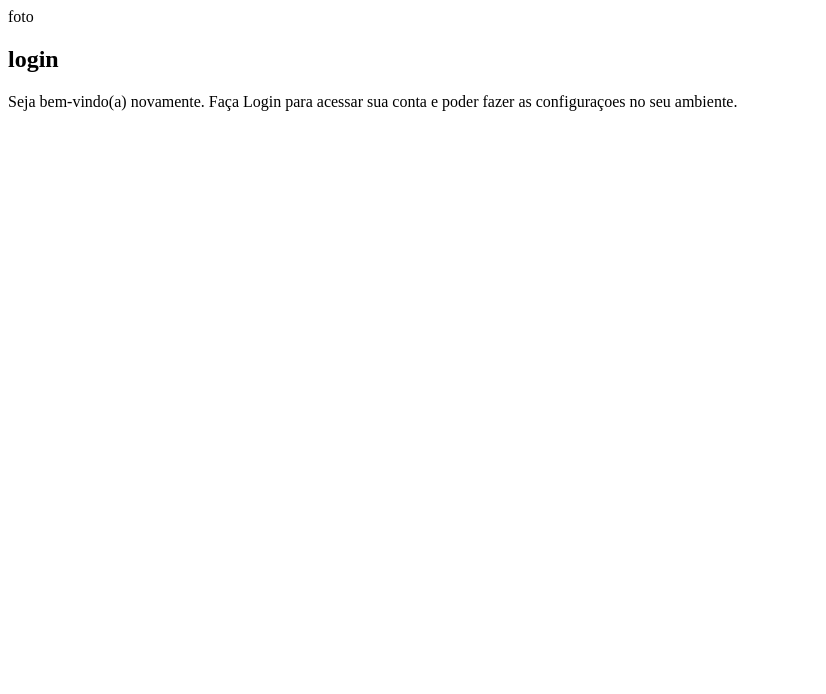
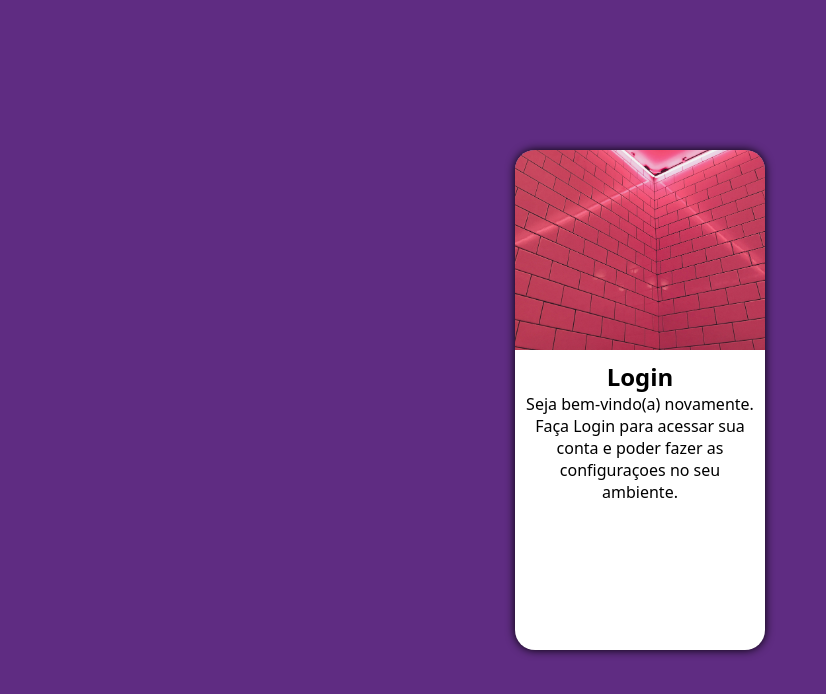
Before and after one commit to luiz-ferreira-bot/Tela-de-Loguim, a plain HTML site: page index.html in a window 1280 px wide. Shown: the whole page, without its empty margins (0-826 px from the left). Drawn offline with Linux system fonts and the light colour scheme.

Commit message:
criando primeiras linhas do codigo

```diff
--- a/index.html
+++ b/index.html
@@ -10,15 +10,14 @@
 
 <body>
     <main>
-        <section id="loguin">
+        <section id="login">
 
             <div id="imagem">
-                foto
-                <img src="src/img/" alt="">
+                <!-- aqui vai a imagem nas css -->
             </div>
 
             <div id="formulario">
-                <h1>login</h1>
+                <h1>Login</h1>
                 <p>
                     Seja bem-vindo(a) novamente. Faça Login para acessar sua conta e poder fazer as configuraçoes no seu
                     ambiente.
--- a/src/css/style.css
+++ b/src/css/style.css
@@ -1,15 +1,55 @@
-@charset "UTF-8";
-
-
-/* * {
-    margin: 0;
-    padding: 0;
-    box-sizing: border-box;
-} */
-
-
 /*
     Paleta de cores
     Verde : #49a09d
     Lilás: #5f2c82
  */
+@charset "UTF-8";
+
+
+* {
+    font-family: system-ui, -apple-system, BlinkMacSystemFont, 'Segoe UI', Roboto, Oxygen, Ubuntu, Cantarell, 'Open Sans', 'Helvetica Neue', sans-serif;
+    margin: 0;
+    padding: 0;
+    box-sizing: border-box;
+}
+
+body,html{
+    background-color: #5f2c82;
+    height: 100vh;
+    width: 100vw;
+}
+
+main{
+    position: relative;
+    height: 100vh;
+    width: 100vw;
+}
+
+section#login{
+position: absolute;
+top: 50%;
+left: 50%;
+transform: translate(-50%, -50%);
+overflow: hidden; /* qualquer conteudo que ultrapasse o container sera cortado - se adaptando ao contanier */
+
+background-color: white;
+width: 250px;
+height: 500px;
+border-radius: 20px;
+box-shadow: 0px 0px 10px black;
+}
+
+section#login > div#imagem{
+    display: block;
+    background: #5f2c82 url('../img/-megan.jpg');
+    background-repeat: no-repeat;
+    background-size: cover;
+    background-position: center bottom;
+    height: 200px;
+}
+
+div#formulario{
+    display: block;
+    padding: 10px;
+    text-align: center;
+}
```
Also changed, not shown: src/img/-megan.jpg (added), 1 other file.
